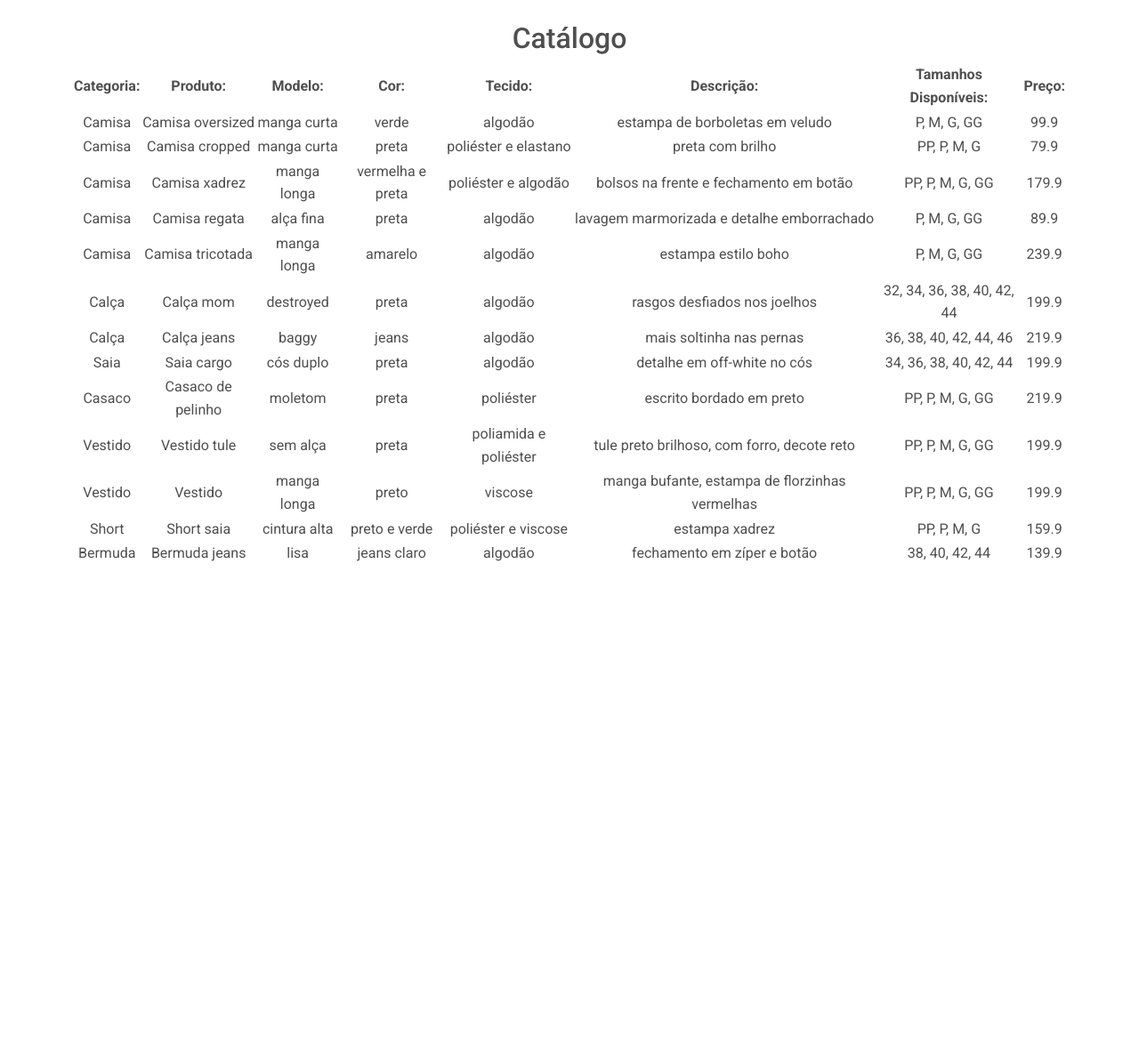
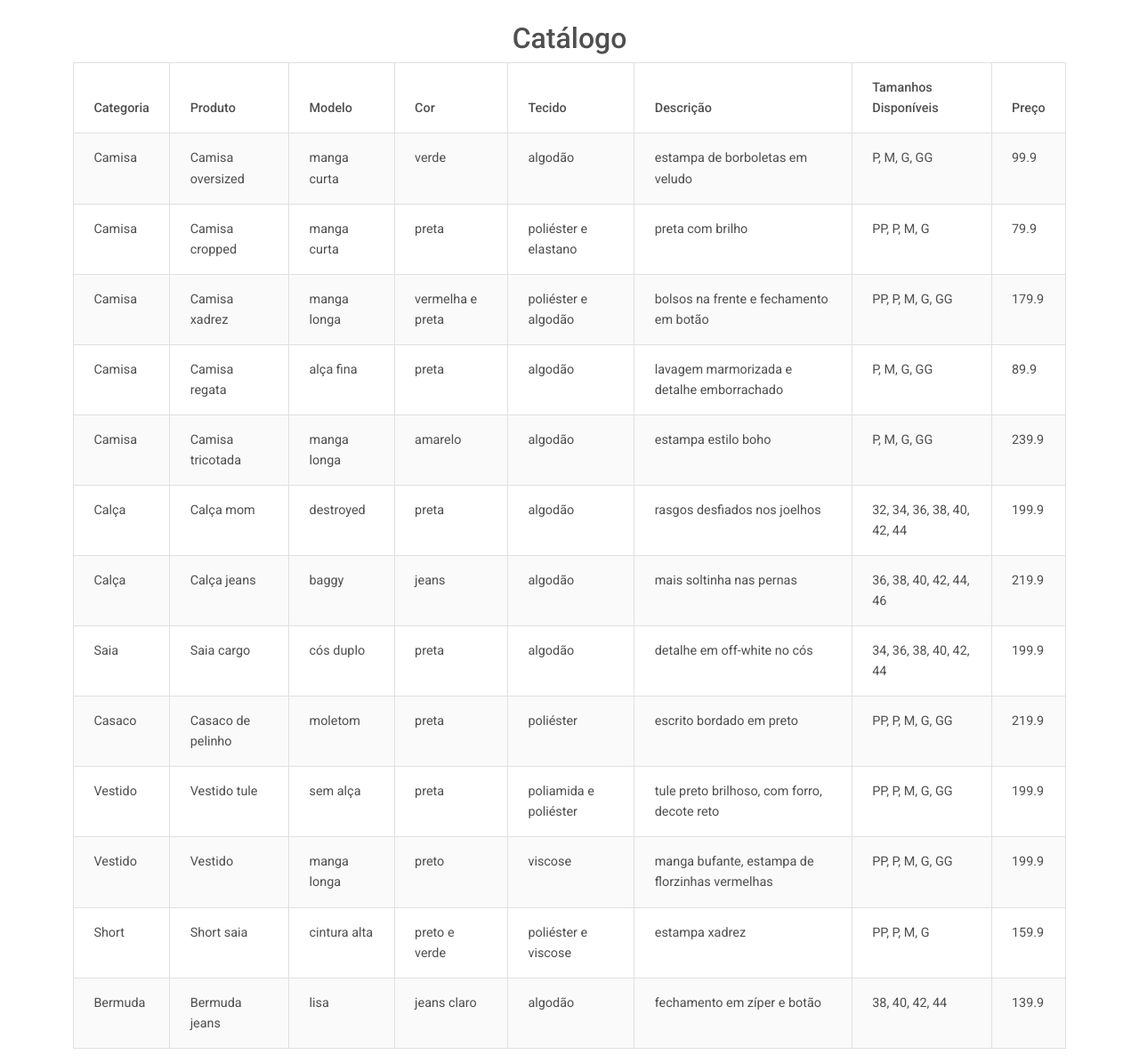
Before and after one commit to Iuiza/Trabalho_ED2, a Flask app: page /etapa1 in a window 1280 px wide. Shown: the part 169-1364 px from the top of the page at 89% size. Before the commit the page ends 800 px from the top, so only its background shows below. Run offline with Flask 3, Linux system fonts and the light colour scheme; some libraries are stand-ins or nearby versions.

Commit message:
tabela bonita

```diff
--- a/templates/etapa1.html
+++ b/templates/etapa1.html
@@ -64,19 +64,20 @@
               </div>
             </div>
           </header>
-          <div class="container text-center">
-            <h2>Catálogo</h2>
-            <table>
+          <div class="container">
+            <h2 class="text-center">Catálogo</h2>
+            <div class="table-responsive">
+                <table class="table table-bordered table-striped">
                     <thead>
                         <tr>
-                      <th>Categoria:</th>
-                      <th>Produto:</th>
-                      <th>Modelo:</th>
-                      <th>Cor:</th>
-                      <th>Tecido:</th>
-                      <th>Descrição:</th>
-                      <th>Tamanhos Disponíveis:</th>
-                      <th>Preço:</th>
+                            <th scope="col">Categoria</th>
+                            <th scope="col">Produto</th>
+                            <th scope="col">Modelo</th>
+                            <th scope="col">Cor</th>
+                            <th scope="col">Tecido</th>
+                            <th scope="col">Descrição</th>
+                            <th scope="col">Tamanhos Disponíveis</th>
+                            <th scope="col">Preço</th>
                         </tr>
                     </thead>
                     <tbody>
@@ -100,4 +101,5 @@
         </div>
         </div>
       </div>
+    </div>
   </section>
```
Lines whose indentation alone changed are shown as unchanged.
